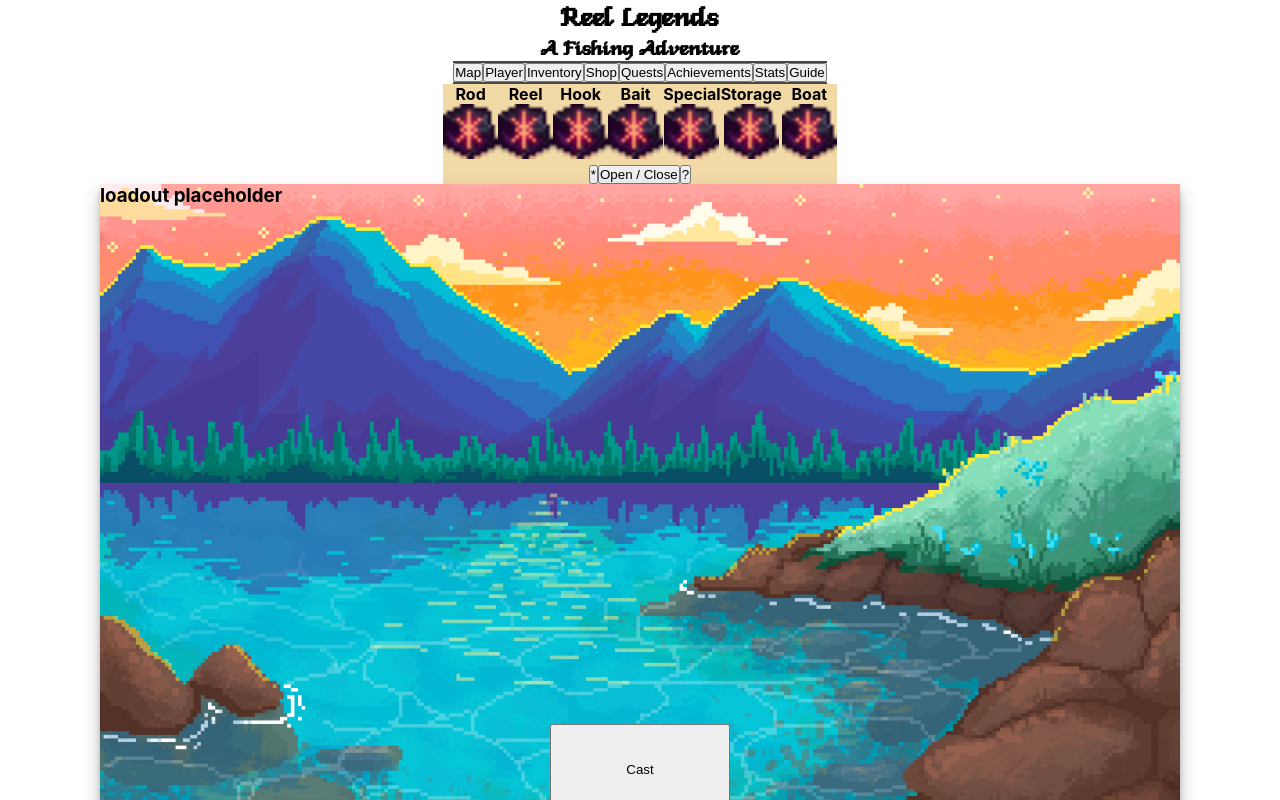
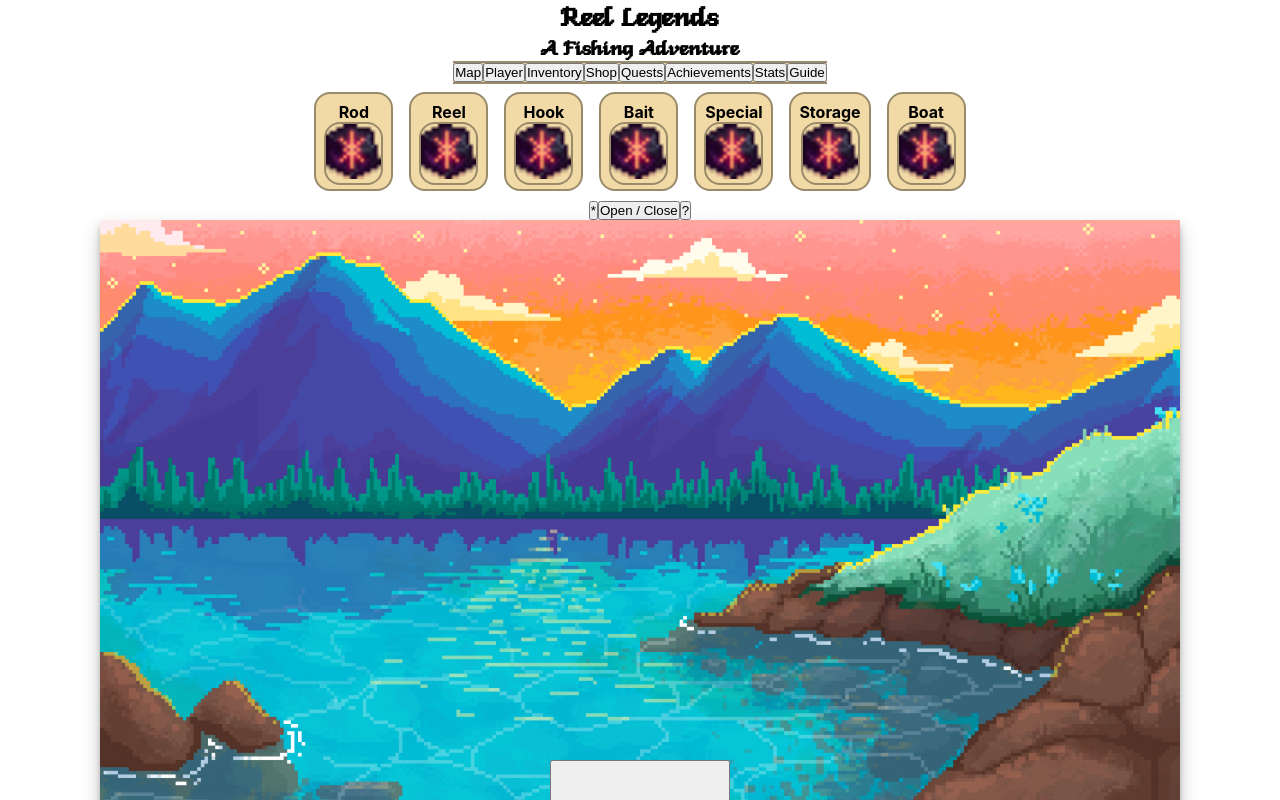
Before and after one commit to amcd-dev/reel_legends_nextjs, a Next.js app: page / in a window 1280 px wide. Shown: the top 800 px of the page. Built offline with nearby package versions, Linux system fonts and the light colour scheme; no server answers.

Commit message:
added item select and updated styling

```diff
--- a/components/catch_modal.js
+++ b/components/catch_modal.js
@@ -1,12 +1,25 @@
 import styles from '../styles/catch_modal.module.css'
 import Image from 'next/image'
 import {renderQualityColour} from "./log";
+import {apiPath} from "../pages";
 
 export const CatchModal = (props) => {
     // console.log('>>> [CatchModal] Logging props.latestCatch', props.latestCatch)
     if (!props.show) {
         return null
     }
+
+    const handleRelease = async (fishId) => {
+        console.log('Removing last caught fish from player_aquarium')
+        await fetch(`${apiPath()}/releaseFish/${fishId}`,{
+            method: 'DELETE'
+        })
+            .then(response => response.json())
+            .then(data => console.log(data))
+        props.onClose()
+        props.releaseEvent()
+    }
+
     return (
         <div>
             <section className={styles.catchModalContainer} onClick={props.onClose}>
@@ -28,7 +41,7 @@ export const CatchModal = (props) => {
                         layout="intrinsic"
                         unoptimized={true}
                     />
-                    <button>Release Fish?</button>
+                    <button onClick={() => {handleRelease(props.latestCatch.id)}}>Release Fish?</button>
                 </div>
             </section>
         </div>
--- a/components/item_select.js
+++ b/components/item_select.js
@@ -13,8 +13,6 @@ export const ItemSelect = (props) => {
     const itemUpdate = async (playerId,itemId,itemType) => {
         const requestOptions = {
             method: 'PUT',
-            headers: { 'Content-Type': 'application/json' }
-            // body: JSON.stringify({ title: 'React PUT Request Example' })
         };
         const response = await fetch(`${apiPath()}/itemUpdate/${playerId}?itemId=${itemId}&itemType=${itemType}`, requestOptions)
         const message = await response.json() //TODO update to try-catch
@@ -41,7 +39,10 @@ export const ItemSelect = (props) => {
                         //Below IF renders inventory options for the specific slot only & ignoring current equipped
                         if (props.itemType === item.item_type && item.item_id !== props.currentItem.id) {
                             return (
-                                <button key={item.id} onClick={() => itemUpdate(1, item.item_id, item.item_type)} onMouseUp={props.trigger}>
+                                <button key={item.id}
+                                        onClick={() => itemUpdate(1, item.item_id, item.item_type)}
+                                        onMouseUp={props.trigger}
+                                >
                                     <div key={item.id} className={styles.inventoryItem}>
                                         <Image
                                             src={item ? item.item_imgsrc : '/loading.png'}
--- a/components/loadout_bar.js
+++ b/components/loadout_bar.js
@@ -12,6 +12,10 @@ export const LoadoutBar = (props) => {
     const [showRod, setShowRod] = useState(false)
     const [showReel, setShowReel] = useState(false)
     const [showHook, setShowHook] = useState(false)
+    const [showBait, setShowBait] = useState(false)
+    const [showSpecial, setShowSpecial] = useState(false)
+    const [showStorage, setShowStorage] = useState(false)
+    const [showBoat, setShowBoat] = useState(false)
 
     async function getPlayerLoadoutExpanded() {
         // console.log('>>> [1] initialising getPlayerLoadout and starting loadout fetch')
@@ -22,7 +26,6 @@ export const LoadoutBar = (props) => {
     }
 
     useEffect(() => { //First load fetches
-        console.log('>>> loadout useEffect runs once on page load')
         getPlayerLoadoutExpanded()
     }, [])
 
@@ -32,8 +35,8 @@ export const LoadoutBar = (props) => {
                 <div className={styles.slotContainer}>
                     {/*TODO turn the below into an array map to render all?*/}
                     <div className={styles.slot}>
-                        <h4>Rod</h4>
-                        <div onClick={() => setShowRod(true)}>
+                        <h4 className={styles.slotName}>Rod</h4>
+                        <div className={styles.itemButton} onClick={() => setShowRod(true)}>
                             <Image
                             src={loadout[0] ? loadout[0].item_imgsrc : '/loading.png'} /* If object hasn't loaded, show default image */
                             alt='test'
@@ -44,11 +47,11 @@ export const LoadoutBar = (props) => {
                             className={styles.itemSelect}
                             />
                         </div>
-                        {loadout[0] && <h4>{loadout[0].item_name}</h4>} {/* If object index does not exist, don't load yet (preventing react error) */}
+                        {loadout[0] && <h4 className={styles.itemName}>{loadout[0].item_name}</h4>} {/* If object index does not exist, don't load yet (preventing react error) */}
                     </div>
                     <div className={styles.slot}>
                         <h4>Reel</h4>
-                        <div onClick={() => setShowReel(true)}>
+                        <div className={styles.itemButton} onClick={() => setShowReel(true)}>
                             <Image
                             src={loadout[1] ? loadout[1].item_imgsrc : '/loading.png'}
                             alt='test'
@@ -59,11 +62,11 @@ export const LoadoutBar = (props) => {
                             className={styles.itemSelect}
                             />
                         </div>
-                        {loadout[1] && <h4>{loadout[1].item_name}</h4>}
+                        {loadout[1] && <h4 className={styles.itemName}>{loadout[1].item_name}</h4>}
                     </div>
                     <div className={styles.slot}>
                         <h4>Hook</h4>
-                        <div onClick={() => setShowHook(true)}>
+                        <div className={styles.itemButton} onClick={() => setShowHook(true)}>
                             <Image
                                 src={loadout[2] ? loadout[2].item_imgsrc : '/loading.png'}
                                 alt='test'
@@ -74,10 +77,11 @@ export const LoadoutBar = (props) => {
                                 className={styles.itemSelect}
                             />
                         </div>
-                        {loadout[2] && <h4>{loadout[2].item_name}</h4>}
+                        {loadout[2] && <h4 className={styles.itemName}>{loadout[2].item_name}</h4>}
                     </div>
-                    <div className={styles.slot}>
+                    <div className={styles.slot} onClick={() => setShowBait(true)}>
                         <h4>Bait</h4>
+                        <div className={styles.itemButton}>
                             <Image
                                 src={loadout[3] ? loadout[3].item_imgsrc : '/loading.png'}
                                 alt='test'
@@ -87,10 +91,12 @@ export const LoadoutBar = (props) => {
                                 unoptimized={true}
                                 className={styles.itemSelect}
                             />
-                        {loadout[3] && <h4>{loadout[3].item_name}</h4>}
                         </div>
-                    <div className={styles.slot}>
+                        {loadout[3] && <h4 className={styles.itemName}>{loadout[3].item_name}</h4>}
+                    </div>
+                    <div className={styles.slot} onClick={() => setShowSpecial(true)}>
                         <h4>Special</h4>
+                        <div className={styles.itemButton}>
                             <Image
                                 src={loadout[4] ? loadout[4].item_imgsrc : '/loading.png'}
                                 alt='test'
@@ -100,10 +106,12 @@ export const LoadoutBar = (props) => {
                                 unoptimized={true}
                                 className={styles.itemSelect}
                             />
-                        {loadout[4] && <h4>{loadout[4].item_name}</h4>}
                         </div>
-                    <div className={styles.slot}>
+                        {loadout[4] && <h4 className={styles.itemName}>{loadout[4].item_name}</h4>}
+                    </div>
+                    <div className={styles.slot} onClick={() => setShowStorage(true)}>
                         <h4>Storage</h4>
+                        <div className={styles.itemButton}>
                             <Image
                                 src={loadout[5] ? loadout[5].item_imgsrc : '/loading.png'}
                                 alt='test'
@@ -113,10 +121,12 @@ export const LoadoutBar = (props) => {
                                 unoptimized={true}
                                 className={styles.itemSelect}
                             />
-                        {loadout[5] && <h4>{loadout[5].item_name}</h4>}
                         </div>
-                    <div className={styles.slot}>
+                        {loadout[5] && <h4 className={styles.itemName}>{loadout[5].item_name}</h4>}
+                    </div>
+                    <div className={styles.slot} onClick={() => setShowBoat(true)}>
                         <h4>Boat</h4>
+                        <div className={styles.itemButton}>
                             <Image
                                 src={loadout[6] ? loadout[6].item_imgsrc : '/loading.png'}
                                 alt='test'
@@ -126,7 +136,8 @@ export const LoadoutBar = (props) => {
                                 unoptimized={true}
                                 className={styles.itemSelect}
                             />
-                        {loadout[6] && <h4>{loadout[6].item_name}</h4>}
+                        </div>
+                        {loadout[6] && <h4 className={styles.itemName}>{loadout[6].item_name}</h4>}
                     </div>
                 </div>
             }
@@ -138,6 +149,10 @@ export const LoadoutBar = (props) => {
             <ItemSelect show={showRod} itemType={'rod'} currentItem={loadout[0]} inventoryOptions={props.inventory} trigger={() => {getPlayerLoadoutExpanded()}} onClose={() => setShowRod(false)}/>
             <ItemSelect show={showReel} itemType={'reel'} currentItem={loadout[1]} inventoryOptions={props.inventory} trigger={() => {getPlayerLoadoutExpanded()}} onClose={() => setShowReel(false)}/>
             <ItemSelect show={showHook} itemType={'hook'} currentItem={loadout[2]} inventoryOptions={props.inventory} trigger={() => {getPlayerLoadoutExpanded()}} onClose={() => setShowHook(false)}/>
+            <ItemSelect show={showBait} itemType={'bait'} currentItem={loadout[3]} inventoryOptions={props.inventory} trigger={() => {getPlayerLoadoutExpanded()}} onClose={() => setShowBait(false)}/>
+            <ItemSelect show={showSpecial} itemType={'special'} currentItem={loadout[4]} inventoryOptions={props.inventory} trigger={() => {getPlayerLoadoutExpanded()}} onClose={() => setShowSpecial(false)}/>
+            <ItemSelect show={showStorage} itemType={'storage'} currentItem={loadout[5]} inventoryOptions={props.inventory} trigger={() => {getPlayerLoadoutExpanded()}} onClose={() => setShowStorage(false)}/>
+            <ItemSelect show={showBoat} itemType={'boat'} currentItem={loadout[6]} inventoryOptions={props.inventory} trigger={() => {getPlayerLoadoutExpanded()}} onClose={() => setShowBoat(false)}/>
 
         </div>
     )
--- a/components/log.js
+++ b/components/log.js
@@ -29,15 +29,9 @@ export const Log = (props) => {
         <div className={styles.logContainer}>
             <p>--- Event Log ---</p>
             <ul>
-                {props.catchEvent.map(fish => {
+                {props.releaseEvent.map((event, i) => {
                     return (
-                        <li key={fish.id}>
-                            {'#cast# You caught '}
-                            {fish.caught_quality.charAt(0) === 'U' || fish.caught_quality.charAt(0) === 'E' ? 'an ' : 'a '}
-                            <span className={renderQualityColour(fish.caught_quality)}> {fish.caught_quality} </span>
-                            [{fish.caught_name}]{' weighing '}
-                            {fish.caught_weight_lbs}{'lbs'}
-                        </li>
+                        <li key={'releaseId_'+ i}>{event}</li>
                     )
                 })}
             </ul>
--- a/pages/index.js
+++ b/pages/index.js
@@ -21,7 +21,24 @@ import {CatchModal} from "../components/catch_modal";
 import {LoadoutBar} from "../components/loadout_bar";
 
 //Global Functions
-
+function renderQualityColour(caughtQuality) {
+    switch (caughtQuality) {
+        case 'Common':
+            return styles.common;
+        case 'Uncommon':
+            return styles.uncommon;
+        case 'Rare':
+            return styles.rare;
+        case 'Exceptional':
+            return styles.exceptional;
+        case 'Legendary':
+            return styles.legendary;
+        case 'Mythical':
+            return styles.mythical;
+        case 'Ancient':
+            return styles.ancient;
+    }
+}
 
 //API Calls
 //TODO move to another module & import
@@ -39,11 +56,13 @@ export default function Home() {
     const [playerState, setPlayerState] = useState({})
     const [inventoryState, setInventoryState] = useState([])
     const [loggedEvents, setLoggedEvents] = useState([])
+    const [releaseLog, setReleaseLog] = useState([])
 
-    // console.log('>>> [Page render or update] Logging latestFish state', latestFish)
-    // console.log('>>> [Page render or update] Logging loggedEvents array', loggedEvents)
-    // console.log('>>> [Page render or update] Logging playerState state', playerState)
-    // console.log('>>> [Page render or update] Logging inventory state', inventoryState)
+    // console.log('>>> [Page render] Logging latestFish state', latestFish)
+    // console.log('>>> [Page render] Logging loggedEvents array', loggedEvents)
+    // console.log('>>> [Page render] Logging playerState state', playerState)
+    // console.log('>>> [Page render] Logging inventory state', inventoryState)
+    // console.log('>>> [Page render] Logging Release Event Log', releaseLog)
 
     {/* Modal States */}
     const [showMap, setShowMap] = useState(false);
@@ -55,9 +74,31 @@ export default function Home() {
         const response = await fetch(`${apiPath()}/getFish`)
         const newFish = await response.json()
         // console.log('>>> [2] setting states for loggedEvents and latestFish')
-        setLoggedEvents(current => [...current, newFish])
+        // setLoggedEvents(current => [...current, newFish])
+        handleCatchLog(newFish)
         setLatestFish(newFish)
         setShowCatch(true)
+    }
+
+    function handleReleaseLog (fishDetails) {
+        const releaseText = `#release# You decide to instead release the ${fishDetails.caught_weight_lbs}lb ${fishDetails.caught_name}`
+        setReleaseLog(current => [...current, releaseText])
+    }
+
+    function handleCatchLog (fishDetails) {
+        const catchText = [
+            '#cast# you caught ',
+            fishDetails.caught_quality.charAt(0) === 'U' || fishDetails.caught_quality.charAt(0) === 'E' ? 'an ' : 'a ',
+            <span key={fishDetails.id} className={renderQualityColour(fishDetails.caught_quality)}>{fishDetails.caught_quality}</span>,
+            ' [',
+            fishDetails.caught_name,
+            '] ',
+            'weighing ',
+            fishDetails.caught_weight_lbs,
+            'lbs'
+        ]
+
+        setReleaseLog(current => [...current, catchText])
     }
 
     // async function getPlayerState() {
@@ -76,7 +117,7 @@ export default function Home() {
 
     {/* useEffects */}
     useEffect(() => {
-        console.log('>>> Main page useEffect ran')
+        // console.log('>>> Main page useEffect ran')
         getInventory()
     }, [latestFish])
 
@@ -104,19 +145,24 @@ export default function Home() {
                     <button>Stats</button>
                     <button>Guide</button>
                 </section>
-                <LoadoutBar inventory={inventoryState}  />
-                {/* ----- Game Grid ----- */}
+                <LoadoutBar className={styles.loadoutBar} inventory={inventoryState}  />
+                {/* ----- Game Grid Start ----- */}
                 <section className={styles.gameGrid}>
-                    <section className={styles.loadoutBar}>
-                        <h1>loadout placeholder</h1>
-                    </section>
                     <button className={styles.castButton} onClick={handleCastClick}>Cast</button>
-                    <Log catchEvent={loggedEvents}/>
+                    <Log catchEvent={loggedEvents}
+                         releaseEvent={releaseLog}
+                    />
                     <Environment />
-                    <MapModal show={showMap}  onClose={() => setShowMap(false)}  />
-                    <CatchModal show={showCatch} latestCatch={latestFish} onClose={() => setShowCatch(false)}  />
+                    <MapModal show={showMap}
+                              onClose={() => setShowMap(false)}
+                    />
+                    <CatchModal show={showCatch}
+                                latestCatch={latestFish}
+                                releaseEvent={() => handleReleaseLog(latestFish)}
+                                onClose={() => setShowCatch(false)}
+                    />
                 </section>
-                {/* ----- Game Grid ----- */}
+                {/* ----- Game Grid End ----- */}
             </main>
 
             <footer className={styles.footer}>
--- a/styles/Home.module.css
+++ b/styles/Home.module.css
@@ -46,15 +46,6 @@
 
 }
 
-/*----------------------*/
-/* Loadout Bar Styling */
-/*--------------------*/
-.loadoutBar {
-  grid-column: 1 / 13;
-  grid-row: 1 / 2;
-  z-index: 1;
-}
-
 /*-------------------*/
 /* Cast Bar Styling */
 /*-----------------*/
@@ -63,3 +54,34 @@
   grid-row: 7 / 8;
   z-index: 1;
 }
+
+/*-------------------*/
+/* Rarity colours */
+/*-----------------*/
+.common {
+  color: var(--color-common);
+}
+
+.uncommon {
+  color: var(--color-uncommon);
+}
+
+.rare {
+  color: var(--color-rare);
+}
+
+.exceptional {
+  color: var(--color-exceptional);
+}
+
+.legendary {
+  color: var(--color-legendary);
+}
+
+.mythical {
+  color: var(--color-mythical);
+}
+
+.ancient {
+  color: var(--color-ancient)
+}
--- a/styles/globals.css
+++ b/styles/globals.css
@@ -16,7 +16,7 @@ body {
     Ubuntu, Cantarell, Fira Sans, Droid Sans, Helvetica Neue, sans-serif;
   --accent-primary: lime;
   --background-primary: #F2DAA7;
-  --background-secondary: #494745;
+  --background-secondary: #998A6A;
   --background-modal: rgba(0,0,0,0.5);
   --color-black: #272727;
   --color-white: white;
@@ -29,6 +29,7 @@ body {
   --color-exceptional: #FF9C07FF;
   --color-legendary: #FFE600;
   --color-mythical: #8F00FF;
+  --color-ancient: #00fff9;
 }
 
 * {
--- a/styles/item_select.module.css
+++ b/styles/item_select.module.css
@@ -12,22 +12,35 @@
 }
 
 .itemSelectContent {
+    border-radius: 2rem;
     display: flex;
+    padding: 2rem;
+    background-color: var(--background-secondary);
 }
 
 .currentEquipped {
+    border: #444444 solid 1px;
+    border-radius: 1rem;
     display: flex;
     flex-direction: column;
     background-color: var(--background-primary);
+    transform: scale(150%);
 }
 
 .inventoryOptions {
     display: flex;
+    margin-left: 1.5rem;
     background-color: var(--background-secondary);
 }
 
 .inventoryOptions button {
+    border: #444444 solid 1px;
+    border-radius: 0.5rem;
+    background-color: var(--background-primary);
+}
 
+.inventoryOptions button:hover {
+    background-color: #b0d5ff;
 }
 
 .inventoryItem {
--- a/styles/loadout_bar.module.css
+++ b/styles/loadout_bar.module.css
@@ -4,7 +4,7 @@
     flex-direction: column;
     align-items: center;
     margin: 0 auto;
-    background-color: var(--background-primary);
+
 }
 
 .slotContainer {
@@ -12,15 +12,33 @@
 }
 
 .slot {
+    border: var(--background-secondary) solid 2px;
+    border-radius: 1rem;
     display: flex;
     flex-direction: column;
     align-items: center;
+    margin: 0.5rem;
+    padding: 0.5rem 0.5rem 0.25rem 0.5rem;
+    background-color: var(--background-primary);
 }
 
-.buttonContainer {
+.itemButton {
+    border: var(--background-secondary) solid 2px;
+    border-radius: 1rem;
+}
+
+.itemButton:hover {
+    background-color: #b0d5ff;
+    transform: scale(150%);
+}
+
+.slotName {
 
 }
 
-.itemSelect:hover {
-    background-color: #60B2FF;
+.itemName {
+    border-radius: 1rem;
+    padding: 0.1rem 0.5rem 0.2rem 0.5rem;
+    margin: 0.4rem 0;
+    color: black;
 }
--- a/styles/log.module.css
+++ b/styles/log.module.css
@@ -41,3 +41,7 @@
 .mythical {
     color: var(--color-mythical);
 }
+
+.ancient {
+    color: var(--color-ancient)
+}
```
Lines whose indentation alone changed are shown as unchanged.
